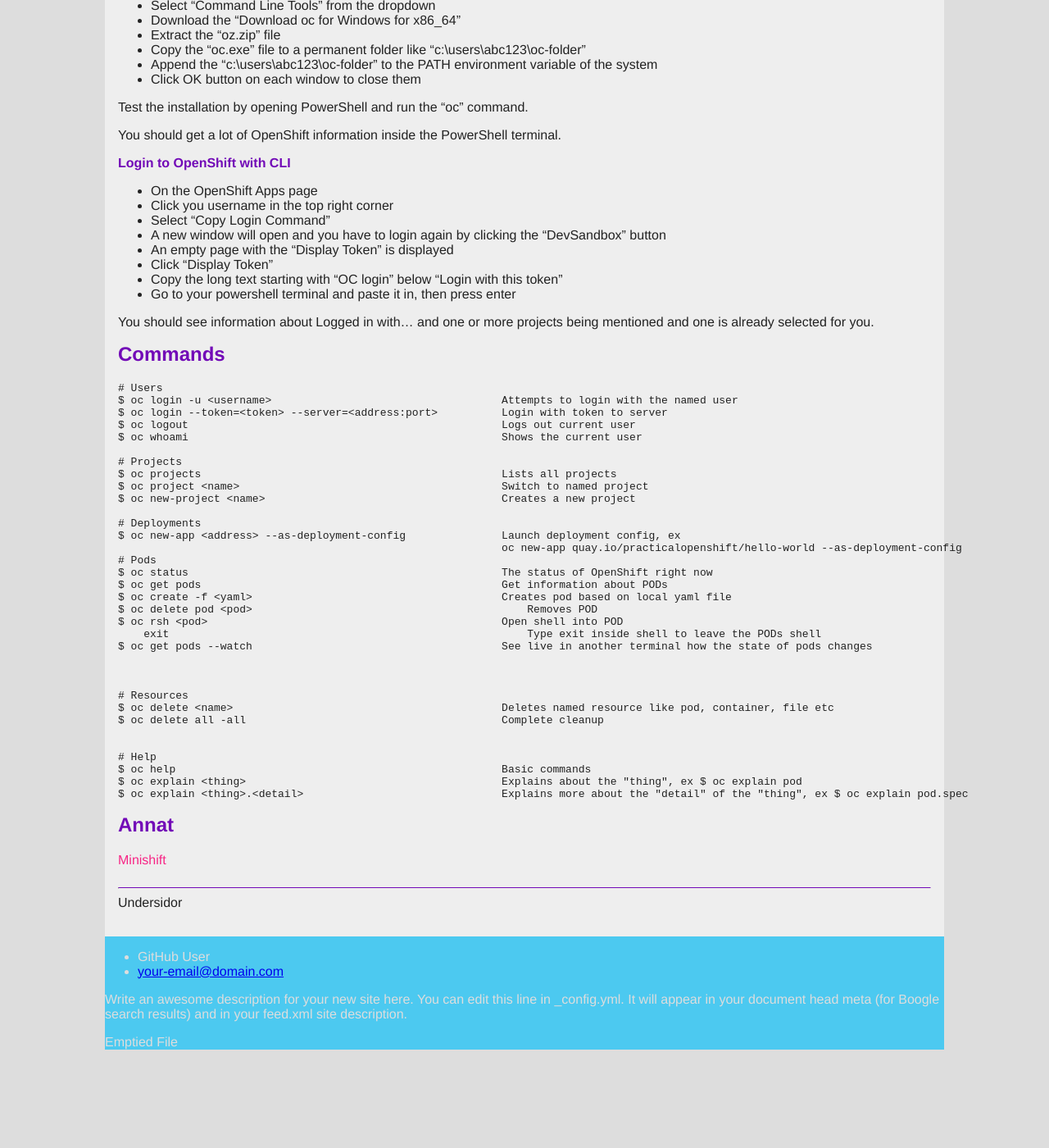
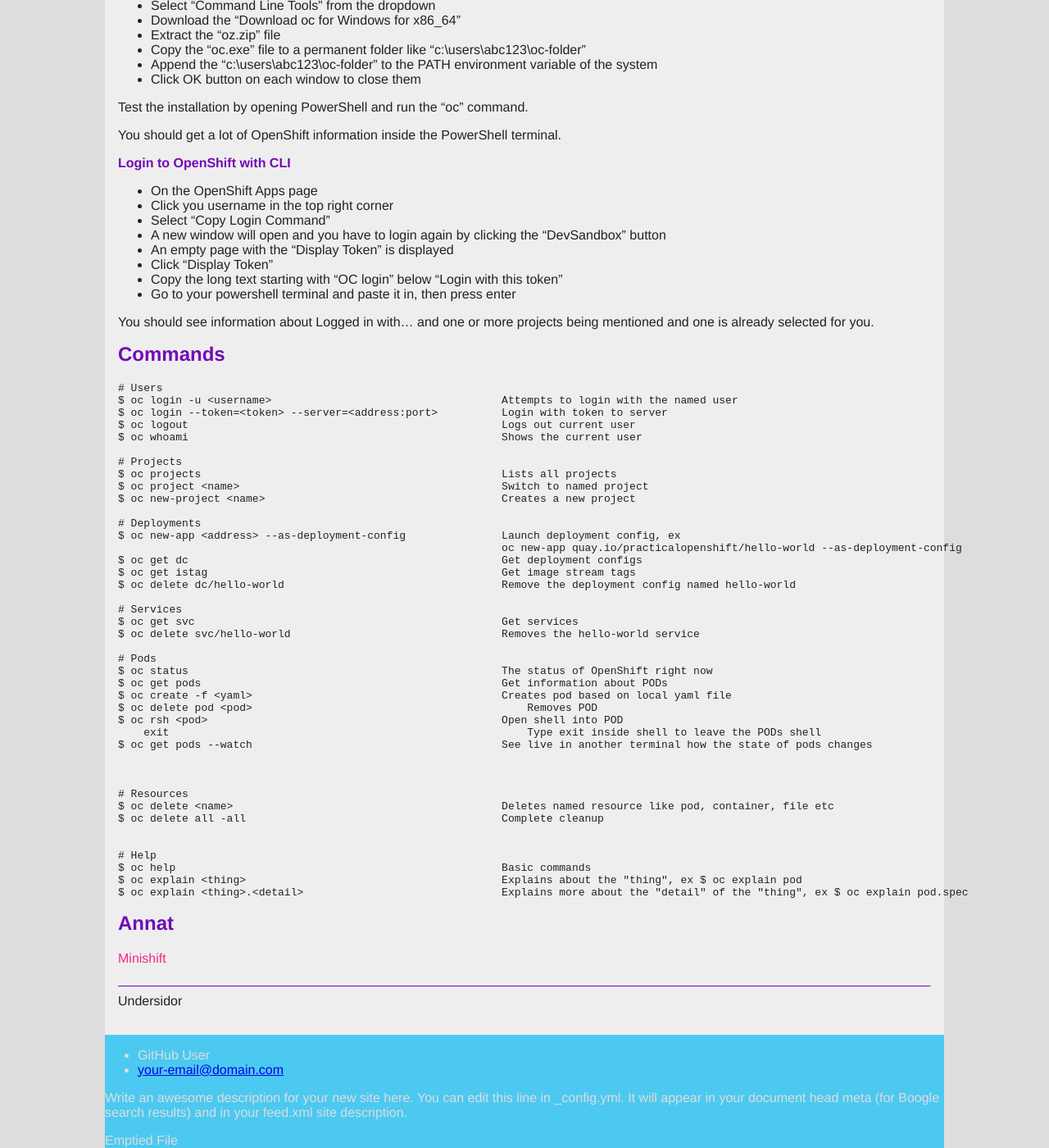
Before and after one commit to viking-cat/dokument, a Jekyll site: the page built from _pages/utveckling/openshift.md, in a window 1280 px wide and 1400 px high, scrolled down 696 px. Shown: the whole window at 82% size. Built offline with Jekyll 4.4.1, drawn with Linux system fonts in a browser that asks for light colours; before the commit the page ends 1976 px from its top, so only the background shows below that.

Commit message:
Update openshift.md

```diff
--- a/_pages/utveckling/openshift.md
+++ b/_pages/utveckling/openshift.md
@@ -68,6 +68,14 @@
 # Deployments
 $ oc new-app &#60;address&#62; --as-deployment-config               Launch deployment config, ex
                                                             oc new-app quay.io/practicalopenshift/hello-world --as-deployment-config
+$ oc get dc                                                 Get deployment configs
+$ oc get istag                                              Get image stream tags
+$ oc delete dc/hello-world                                  Remove the deployment config named hello-world
+
+# Services
+$ oc get svc                                                Get services
+$ oc delete svc/hello-world                                 Removes the hello-world service
+
 # Pods
 $ oc status                                                 The status of OpenShift right now
 $ oc get pods                                               Get information about PODs
```
